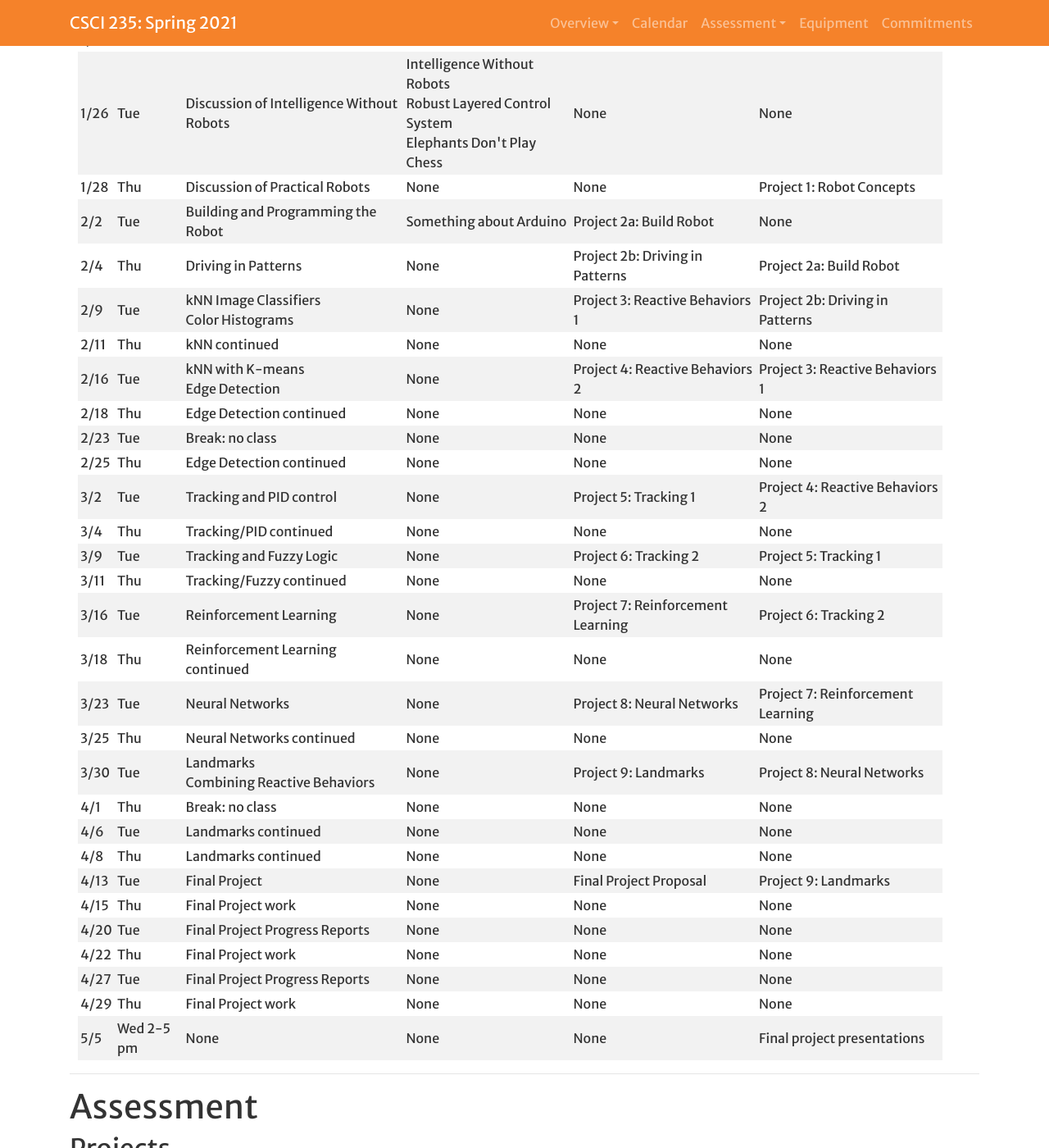
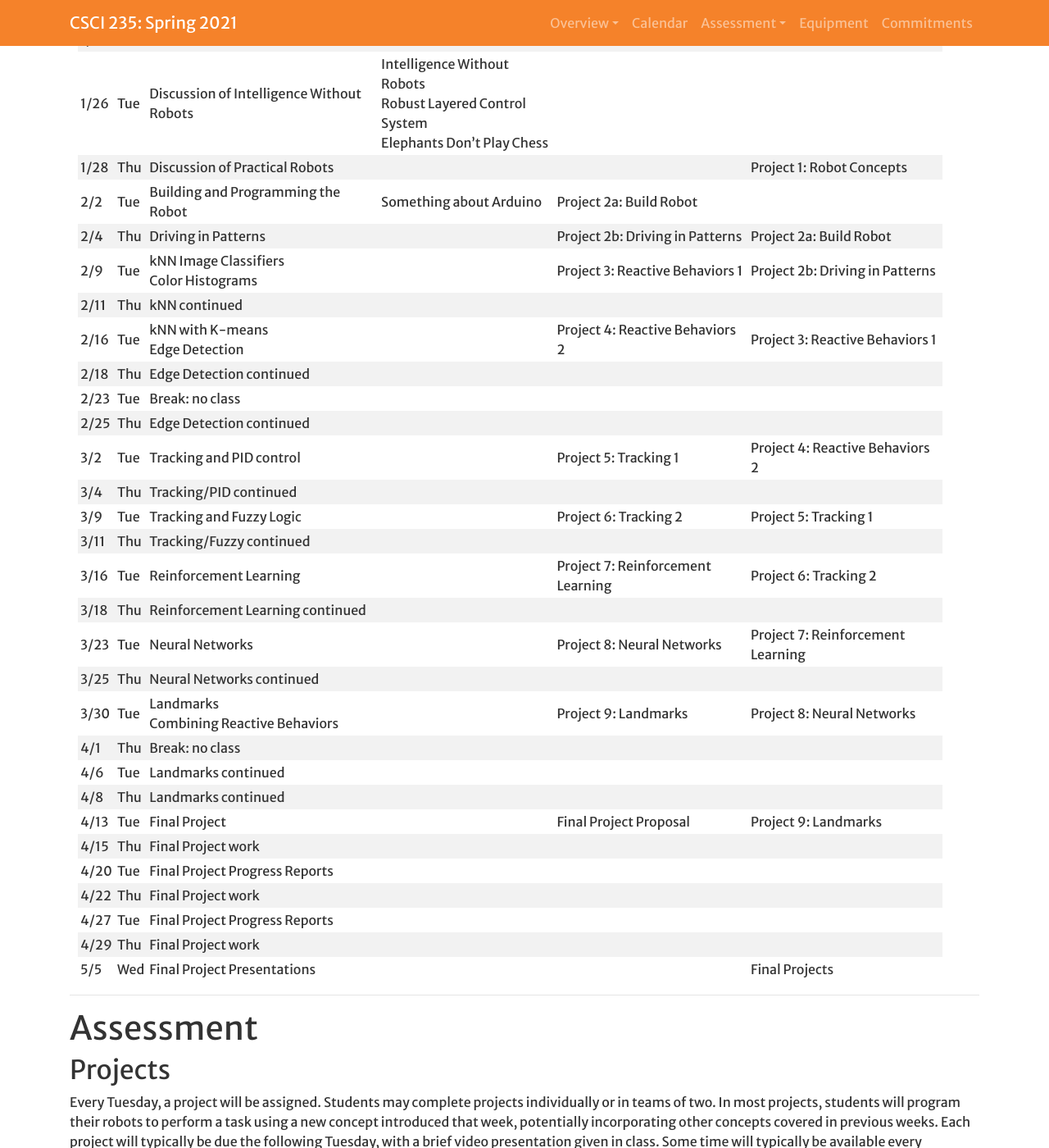
Before and after one commit to Hendrix-CS/csci235, a Jekyll site: the page built from index.md, in a window 1280 px wide and 1400 px high, scrolled down 1528 px. Shown: the whole window at 82% size. Built offline with Jekyll 4.4.1, drawn with Linux system fonts in a browser that asks for light colours; a script that is not in the unit is left out; our own code applies the rules of GitHub Pages for plain Markdown files.

Commit message:
Updated calendar to use markdown tables.

```diff
--- a/index.md
+++ b/index.md
@@ -29,43 +29,39 @@ Upon completing this course, our goal is for you to be able to:
 
 # <a name="calendar">Calendar</a>
 
-<table cellspacing="2" cellpadding="3">
-<tbody>
-<tr><th>Date</th><th>Day</th><th>Topic/Activity</th><th>Reading</th><th>Assigned</th><th>Due</th></tr>
-<tr><td>1/19</td><td>Tue</td><td>Overview<br>Robots in Science Fiction</td><td>None</td><td>Project 1: Robot Concepts</td><td>None</td></tr>
-<tr><td>1/21</td><td>Thu</td><td>Discussion of Short Stories</td><td>Short Stories</td><td>None</td><td>None</td></tr>
-<tr><td>1/26</td><td>Tue</td><td>Discussion of Intelligence Without Robots</td><td>Intelligence Without Robots<br>Robust Layered Control System<br>Elephants Don't Play Chess</td><td>None</td><td>None</td></tr>
-<tr><td>1/28</td><td>Thu</td><td>Discussion of Practical Robots</td><td>None</td><td>None</td><td>Project 1: Robot Concepts</td></tr>
-<tr><td>2/2</td><td>Tue</td><td>Building and Programming the Robot</td><td>Something about Arduino</td><td>Project 2a: Build Robot</td><td>None</td></tr>
-<tr><td>2/4</td><td>Thu</td><td>Driving in Patterns</td><td>None</td><td>Project 2b: Driving in Patterns</td><td>Project 2a: Build Robot</td></tr>
-<tr><td>2/9</td><td>Tue</td><td>kNN Image Classifiers<br>Color Histograms</td><td>None</td><td>Project 3: Reactive Behaviors 1</td><td>Project 2b: Driving in Patterns</td></tr>
-<tr><td>2/11</td><td>Thu</td><td>kNN continued</td><td>None</td><td>None</td><td>None</td></tr>
-<tr><td>2/16</td><td>Tue</td><td>kNN with K-means<br>Edge Detection</td><td>None</td><td>Project 4: Reactive Behaviors 2</td><td>Project 3: Reactive Behaviors 1</td></tr>
-<tr><td>2/18</td><td>Thu</td><td>Edge Detection continued</td><td>None</td><td>None</td><td>None</td></tr>
-<tr><td>2/23</td><td>Tue</td><td>Break: no class</td><td>None</td><td>None</td><td>None</td></tr>
-<tr><td>2/25</td><td>Thu</td><td>Edge Detection continued</td><td>None</td><td>None</td><td>None</td></tr>
-<tr><td>3/2</td><td>Tue</td><td>Tracking and PID control</td><td>None</td><td>Project 5: Tracking 1</td><td>Project 4: Reactive Behaviors 2</td></tr>
-<tr><td>3/4</td><td>Thu</td><td>Tracking/PID continued</td><td>None</td><td>None</td><td>None</td></tr>
-<tr><td>3/9</td><td>Tue</td><td>Tracking and Fuzzy Logic</td><td>None</td><td>Project 6: Tracking 2</td><td>Project 5: Tracking 1</td></tr>
-<tr><td>3/11</td><td>Thu</td><td>Tracking/Fuzzy continued</td><td>None</td><td>None</td><td>None</td></tr>
-<tr><td>3/16</td><td>Tue</td><td>Reinforcement Learning</td><td>None</td><td>Project 7: Reinforcement Learning</td><td>Project 6: Tracking 2</td></tr>
-<tr><td>3/18</td><td>Thu</td><td>Reinforcement Learning continued</td><td>None</td><td>None</td><td>None</td></tr>
-<tr><td>3/23</td><td>Tue</td><td>Neural Networks</td><td>None</td><td>Project 8: Neural Networks</td><td>Project 7: Reinforcement Learning</td></tr>
-<tr><td>3/25</td><td>Thu</td><td>Neural Networks continued</td><td>None</td><td>None</td><td>None</td></tr>
-<tr><td>3/30</td><td>Tue</td><td>Landmarks<br>Combining Reactive Behaviors</td><td>None</td><td>Project 9: Landmarks</td><td>Project 8: Neural Networks</td></tr>
-<tr><td>4/1</td><td>Thu</td><td>Break: no class</td><td>None</td><td>None</td><td>None</td></tr>
-<tr><td>4/6</td><td>Tue</td><td>Landmarks continued</td><td>None</td><td>None</td><td>None</td></tr>
-<tr><td>4/8</td><td>Thu</td><td>Landmarks continued</td><td>None</td><td>None</td><td>None</td></tr>
-<tr><td>4/13</td><td>Tue</td><td>Final Project</td><td>None</td><td>Final Project Proposal</td><td>Project 9: Landmarks</td></tr>
-<tr><td>4/15</td><td>Thu</td><td>Final Project work</td><td>None</td><td>None</td><td>None</td></tr>
-<tr><td>4/20</td><td>Tue</td><td>Final Project Progress Reports</td><td>None</td><td>None</td><td>None</td></tr>
-<tr><td>4/22</td><td>Thu</td><td>Final Project work</td><td>None</td><td>None</td><td>None</td></tr>
-<tr><td>4/27</td><td>Tue</td><td>Final Project Progress Reports</td><td>None</td><td>None</td><td>None</td></tr>
-<tr><td>4/29</td><td>Thu</td><td>Final Project work</td><td>None</td><td>None</td><td>None</td></tr>
-<tr><td>5/5</td><td>Wed 2-5 pm</td><td>None</td><td>None</td><td>None</td><td>Final project presentations</td></tr>
-</tbody>
-</table>
-
+|Date|Day|Topic/Activity|Reading|Assigned|Due|
+| --- | --- | --- | --- | --- | --- |
+| 1/19 | Tue | Overview<br>Robots in Science Fiction |  | Project 1: Robot Concepts |  |
+| 1/21 | Thu | Discussion of Short Stories | Short Stories |  |  |
+| 1/26 | Tue | Discussion of Intelligence Without Robots | Intelligence Without Robots<br>Robust Layered Control System<br>Elephants Don't Play Chess |  |  |
+| 1/28 | Thu | Discussion of Practical Robots |  |  | Project 1: Robot Concepts |
+| 2/2 | Tue | Building and Programming the Robot | Something about Arduino | Project 2a: Build Robot |  |
+| 2/4 | Thu | Driving in Patterns |  | Project 2b: Driving in Patterns | Project 2a: Build Robot |
+| 2/9 | Tue | kNN Image Classifiers<br>Color Histograms |  | Project 3: Reactive Behaviors 1 | Project 2b: Driving in Patterns |
+| 2/11 | Thu | kNN continued |  |  |  |
+| 2/16 | Tue | kNN with K-means<br>Edge Detection |  | Project 4: Reactive Behaviors 2 | Project 3: Reactive Behaviors 1 |
+| 2/18 | Thu | Edge Detection continued |  |  |  |
+| 2/23 | Tue | Break: no class |  |  |  |
+| 2/25 | Thu | Edge Detection continued |  |  |  |
+| 3/2 | Tue | Tracking and PID control |  | Project 5: Tracking 1 | Project 4: Reactive Behaviors 2 |
+| 3/4 | Thu | Tracking/PID continued |  |  |  |
+| 3/9 | Tue | Tracking and Fuzzy Logic |  | Project 6: Tracking 2 | Project 5: Tracking 1 |
+| 3/11 | Thu | Tracking/Fuzzy continued |  |  |  |
+| 3/16 | Tue | Reinforcement Learning |  | Project 7: Reinforcement Learning | Project 6: Tracking 2 |
+| 3/18 | Thu | Reinforcement Learning continued |  |  |  |
+| 3/23 | Tue | Neural Networks |  | Project 8: Neural Networks | Project 7: Reinforcement Learning |
+| 3/25 | Thu | Neural Networks continued |  |  |  |
+| 3/30 | Tue | Landmarks<br>Combining Reactive Behaviors |  | Project 9: Landmarks | Project 8: Neural Networks |
+| 4/1 | Thu | Break: no class |  |  |  |
+| 4/6 | Tue | Landmarks continued |  |  |  |
+| 4/8 | Thu | Landmarks continued |  |  |  |
+| 4/13 | Tue | Final Project |  | Final Project Proposal | Project 9: Landmarks |
+| 4/15 | Thu | Final Project work |  |  |  |
+| 4/20 | Tue | Final Project Progress Reports |  |  |  |
+| 4/22 | Thu | Final Project work |  |  |  |
+| 4/27 | Tue | Final Project Progress Reports |  |  |  |
+| 4/29 | Thu | Final Project work |  |  |  |
+| 5/5 | Wed | Final Project Presentations | | | Final Projects |
 
 
 <hr>
```
